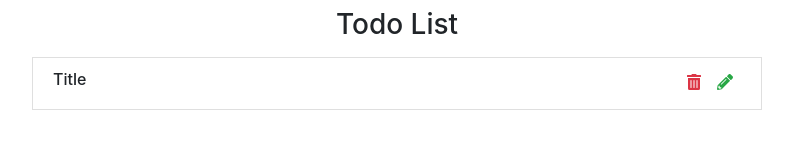
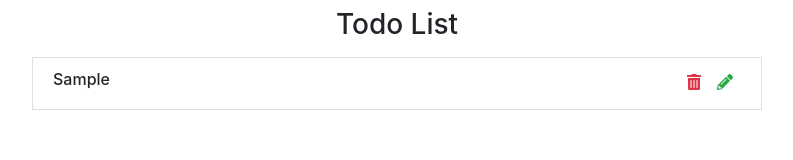
Before and after one commit to ritamxy/React-Todo-List, a React (Create React App) app: page / in a window 1280 px wide. Both pictures are taken after typing "Sample" into the empty fields and a click on the button "add item". Shown: the part 248-408 px from the top of the page, without its empty margins (243-1036 px from the left). Built offline with nearby package versions, Linux system fonts and the light colour scheme.

Commit message:
map items to todo list

```diff
--- a/src/App.js
+++ b/src/App.js
@@ -16,7 +16,7 @@ library.add(faBook, faTrashAlt, faPencilAlt);
 class App extends Component {
   state = {
     items: [],
-    id: 0,
+    id: uuid(),
     item: "",
     editItem: false
   };
@@ -27,6 +27,22 @@ class App extends Component {
   };
   handleSubmit = e => {
     e.preventDefault();
+
+    const newItem = {
+      id: this.state.id,
+      title: this.state.item
+    };
+
+    console.log(newItem);
+
+    const updatedItems = [...this.state.items, newItem];
+
+    this.setState({
+      items: updatedItems,
+      item: "",
+      id: uuid(),
+      editItem: false
+    });
   };
   render() {
     return (
@@ -39,7 +55,7 @@ class App extends Component {
               handleChange={this.handleChange}
               handleSubmit={this.handleSubmit}
             />
-            <TodoList />
+            <TodoList items={this.state.items} />
           </div>
         </div>
       </div>
--- a/src/components/TodoItem.js
+++ b/src/components/TodoItem.js
@@ -3,9 +3,10 @@ import { FontAwesomeIcon } from "@fortawesome/react-fontawesome";
 
 class TodoItem extends Component {
   render() {
+    const { title } = this.props;
     return (
       <li className="list-group-item text-capitalize d-flex justify-content-between my-2">
-        <h6>title</h6>
+        <h6>{title}</h6>
         <div className="todo-icon">
           <span className="mx-2 text-danger">
             <FontAwesomeIcon icon="trash-alt" />
--- a/src/components/TodoList.js
+++ b/src/components/TodoList.js
@@ -4,10 +4,14 @@ import TodoItem from "./TodoItem";
 class TodoList extends Component {
   state = {};
   render() {
+    const { items } = this.props;
     return (
       <ul className="list-group my-5">
         <h3 className="text-capitalize text-center">todo list</h3>
-        <TodoItem />
+        {items.map(item => {
+          return <TodoItem key={item.id} title={item.title} />;
+        })}
+
         <button
           type="button"
           className="btn btn-danger btn-clock text-capitalize mt-5"
```
